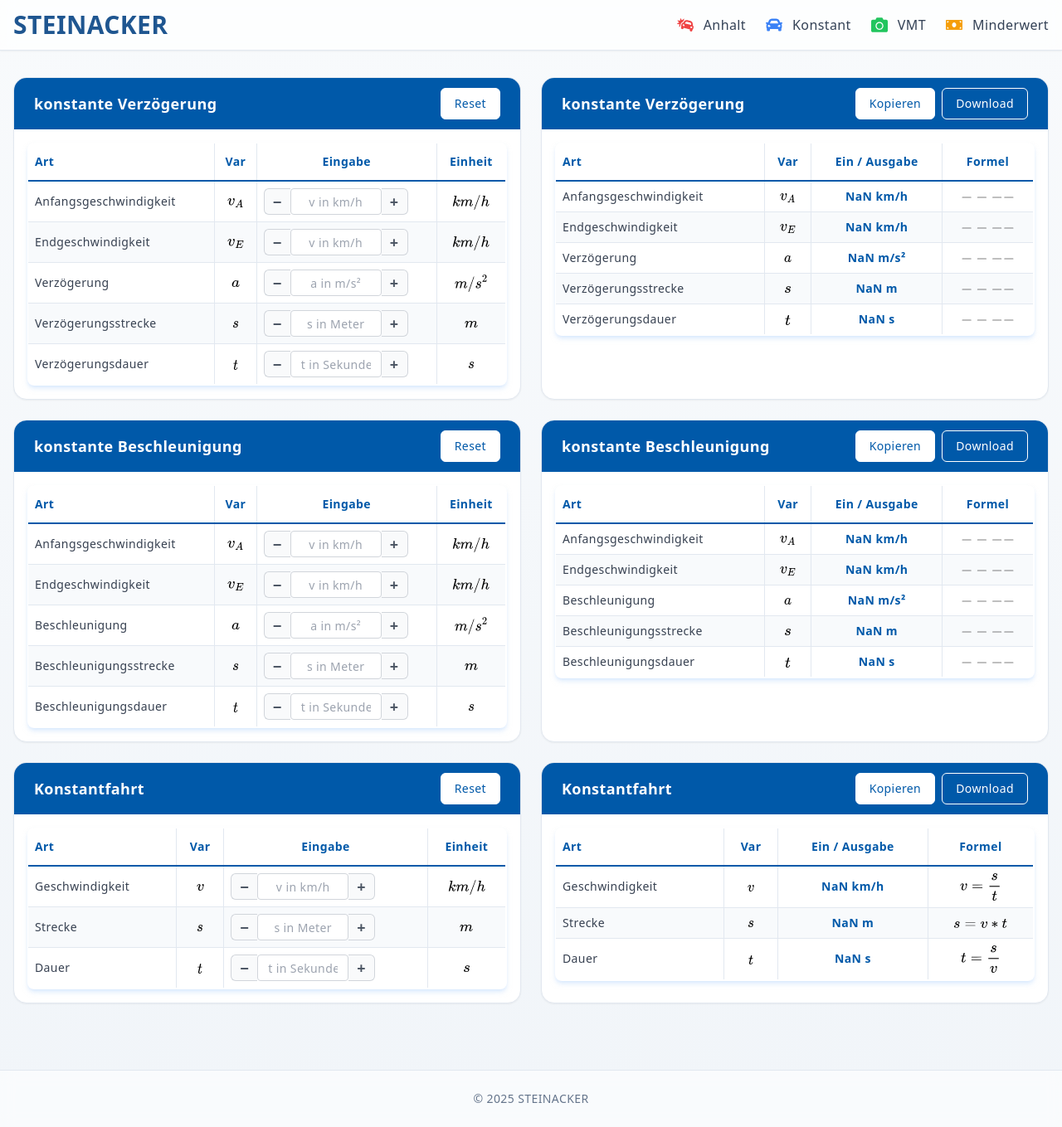
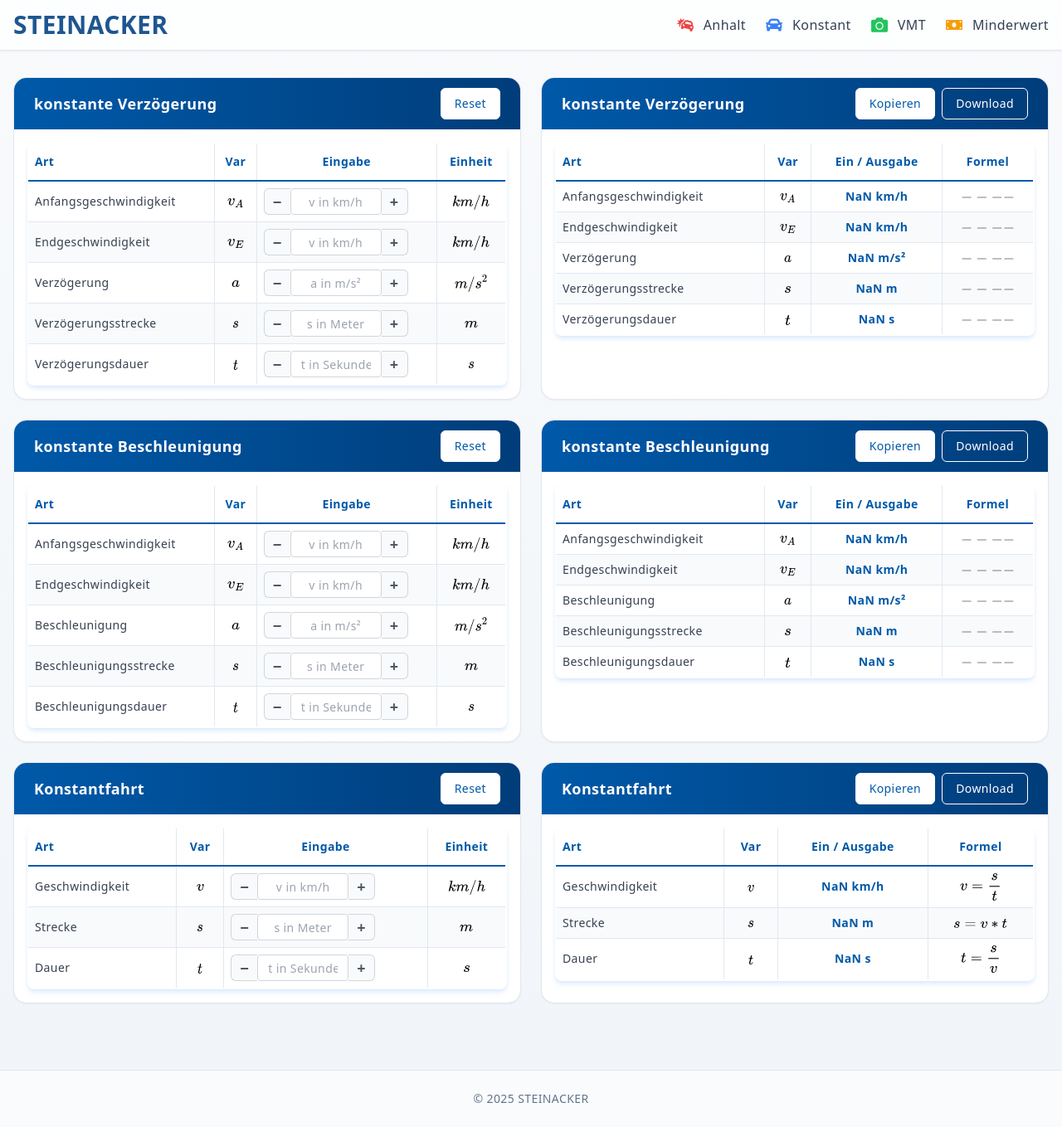
Before and after one commit to hoidOS/ifu, a Next.js app: page /Const in a window 1280 px wide. Shown: the whole page at 83% size. Built offline with nearby package versions, Linux system fonts and the light colour scheme.

Commit message:
feat: header color

```diff
--- a/pages/Const/ConstAccel.tsx
+++ b/pages/Const/ConstAccel.tsx
@@ -207,7 +207,7 @@ function ConstAccel() {
   return (
     <>
       <div className="rounded-2xl shadow-sm overflow-hidden border border-slate-200 bg-white">
-        <div className="bg-[#0059a9] text-white px-6 py-3 flex justify-between items-center">
+        <div className="bg-gradient-to-r from-[#0059a9] to-[#003d7a] text-white px-6 py-3 flex justify-between items-center">
           <h2 className="text-lg font-semibold">konstante Beschleunigung</h2>
           <button
             onClick={handleReset}
@@ -349,7 +349,7 @@ function ConstAccel() {
       </div>
 
       <div id="berechnungen-accel" className="rounded-2xl shadow-sm overflow-hidden border border-slate-200 bg-white">
-        <div className="bg-[#0059a9] text-white px-6 py-3 flex justify-between items-center">
+        <div className="bg-gradient-to-r from-[#0059a9] to-[#003d7a] text-white px-6 py-3 flex justify-between items-center">
           <h2 className="text-lg font-semibold">konstante Beschleunigung</h2>
           <div className="screenshot-buttons flex gap-2">
             <button
--- a/pages/Const/ConstDecel.tsx
+++ b/pages/Const/ConstDecel.tsx
@@ -207,7 +207,7 @@ function ConstDecel() {
   return (
     <>
       <div className="rounded-2xl shadow-sm overflow-hidden border border-slate-200 bg-white">
-        <div className="bg-[#0059a9] text-white px-6 py-3 flex justify-between items-center">
+        <div className="bg-gradient-to-r from-[#0059a9] to-[#003d7a] text-white px-6 py-3 flex justify-between items-center">
           <h2 className="text-lg font-semibold">konstante Verzögerung</h2>
           <button
             onClick={handleReset}
@@ -349,7 +349,7 @@ function ConstDecel() {
       </div>
 
       <div id="berechnungen-decel" className="rounded-2xl shadow-sm overflow-hidden border border-slate-200 bg-white">
-        <div className="bg-[#0059a9] text-white px-6 py-3 flex justify-between items-center">
+        <div className="bg-gradient-to-r from-[#0059a9] to-[#003d7a] text-white px-6 py-3 flex justify-between items-center">
           <h2 className="text-lg font-semibold">konstante Verzögerung</h2>
           <div className="screenshot-buttons flex gap-2">
             <button
--- a/pages/Const/ConstDrive.tsx
+++ b/pages/Const/ConstDrive.tsx
@@ -49,7 +49,7 @@ function ConstDrive() {
   return (
     <>
       <div className="rounded-2xl shadow-sm overflow-hidden border border-slate-200 bg-white">
-        <div className="bg-[#0059a9] text-white px-6 py-3 flex justify-between items-center">
+        <div className="bg-gradient-to-r from-[#0059a9] to-[#003d7a] text-white px-6 py-3 flex justify-between items-center">
           <h2 className="text-lg font-semibold">Konstantfahrt</h2>
           <button
             onClick={handleReset}
@@ -145,7 +145,7 @@ function ConstDrive() {
       </div>
 
       <div id="berechnungen-drive" className="rounded-2xl shadow-sm overflow-hidden border border-slate-200 bg-white">
-        <div className="bg-[#0059a9] text-white px-6 py-3 flex justify-between items-center">
+        <div className="bg-gradient-to-r from-[#0059a9] to-[#003d7a] text-white px-6 py-3 flex justify-between items-center">
           <h2 className="text-lg font-semibold">Konstantfahrt</h2>
           <div className="screenshot-buttons flex gap-2">
             <button
--- a/pages/Minderwert.tsx
+++ b/pages/Minderwert.tsx
@@ -234,7 +234,7 @@ function Minderwert() {
 
         {/* BVSK Calculator */}
         <div className="rounded-2xl shadow-sm overflow-hidden border border-slate-200 bg-white no-print">
-          <div className="bg-[#0059a9] text-white px-4 py-2 card-header flex justify-between items-center">
+          <div className="bg-gradient-to-r from-[#0059a9] to-[#003d7a] text-white px-4 py-2 card-header flex justify-between items-center">
             <h2 className="text-base font-semibold">BVSK</h2>
             <button
               onClick={handleResetBVSK}
@@ -384,7 +384,7 @@ function Minderwert() {
 
         {/* MFM Calculator */}
         <div className="rounded-2xl shadow-sm overflow-hidden border border-slate-200 bg-white no-print">
-          <div className="bg-[#0059a9] text-white px-4 py-2 card-header flex justify-between items-center">
+          <div className="bg-gradient-to-r from-[#0059a9] to-[#003d7a] text-white px-4 py-2 card-header flex justify-between items-center">
             <h2 className="text-base font-semibold">MFM</h2>
             <button
               onClick={handleResetMFM}
--- a/pages/Stop.tsx
+++ b/pages/Stop.tsx
@@ -78,7 +78,7 @@ function Stop() {
       <div className="grid gap-6 mx-auto max-w-screen-2xl px-4 py-6 md:grid-cols-2">
 
         <div className="rounded-2xl shadow-sm overflow-hidden border border-slate-200 bg-white no-print">
-          <div className="bg-[#0059a9] text-white px-6 py-3 flex justify-between items-center">
+          <div className="bg-gradient-to-r from-[#0059a9] to-[#003d7a] text-white px-6 py-3 flex justify-between items-center">
             <h2 className="text-lg font-semibold">Anhaltevorgang</h2>
             <button
               onClick={handleReset}
@@ -215,7 +215,7 @@ function Stop() {
         </div>
 
         <div id="results-print" className="rounded-2xl shadow-sm overflow-hidden border border-slate-200 bg-white">
-          <div className="bg-[#0059a9] text-white px-4 py-2 card-header flex justify-between items-center">
+          <div className="bg-gradient-to-r from-[#0059a9] to-[#003d7a] text-white px-4 py-2 card-header flex justify-between items-center">
             <h2 className="text-base font-semibold">Anhaltevorgang</h2>
             <div className="flex gap-2">
               <button
--- a/pages/VMT.tsx
+++ b/pages/VMT.tsx
@@ -63,7 +63,7 @@ function VMT() {
 
 
             <div className="rounded-2xl shadow-sm overflow-hidden border border-slate-200 bg-white">
-                <div className="bg-[#0059a9] text-white px-6 py-3 flex justify-between items-center">
+                <div className="bg-gradient-to-r from-[#0059a9] to-[#003d7a] text-white px-6 py-3 flex justify-between items-center">
                     <h2 className="text-lg font-semibold">ESO</h2>
                     <button
                         onClick={handleResetESO}
@@ -111,7 +111,7 @@ function VMT() {
             </div>
 
             <div id="eso-ergebnisse" className="rounded-2xl shadow-sm overflow-hidden border border-slate-200 bg-white">
-                <div className="bg-[#0059a9] text-white px-6 py-3 flex justify-between items-center">
+                <div className="bg-gradient-to-r from-[#0059a9] to-[#003d7a] text-white px-6 py-3 flex justify-between items-center">
                     <h2 className="text-lg font-semibold">ESO Ergebnisse</h2>
                     <div className="screenshot-buttons flex gap-2">
                         <button
@@ -158,7 +158,7 @@ function VMT() {
             </div>
 
             <div className="rounded-2xl shadow-sm overflow-hidden border border-slate-200 bg-white">
-                <div className="bg-[#0059a9] text-white px-6 py-3 flex justify-between items-center">
+                <div className="bg-gradient-to-r from-[#0059a9] to-[#003d7a] text-white px-6 py-3 flex justify-between items-center">
                     <h2 className="text-lg font-semibold">Riegl</h2>
                     <button
                         onClick={handleResetRiegl}
@@ -206,7 +206,7 @@ function VMT() {
             </div>
 
             <div id="riegl-ergebnisse" className="rounded-2xl shadow-sm overflow-hidden border border-slate-200 bg-white">
-                <div className="bg-[#0059a9] text-white px-6 py-3 flex justify-between items-center">
+                <div className="bg-gradient-to-r from-[#0059a9] to-[#003d7a] text-white px-6 py-3 flex justify-between items-center">
                     <h2 className="text-lg font-semibold">Riegl Ergebnisse</h2>
                     <div className="screenshot-buttons flex gap-2">
                         <button
```
